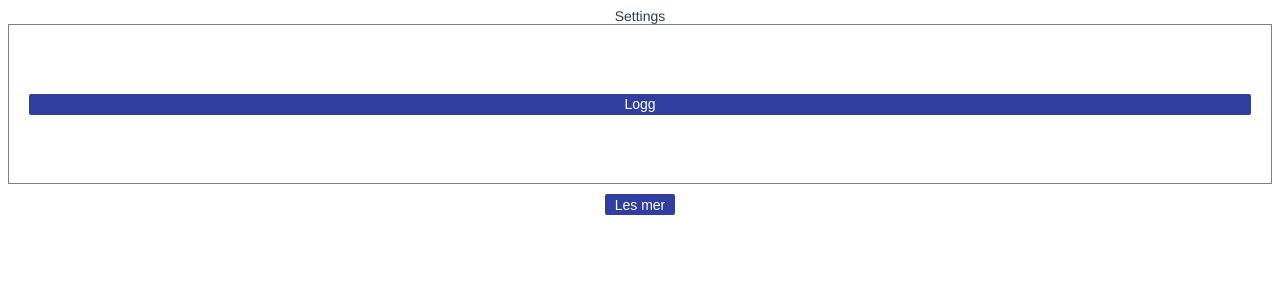
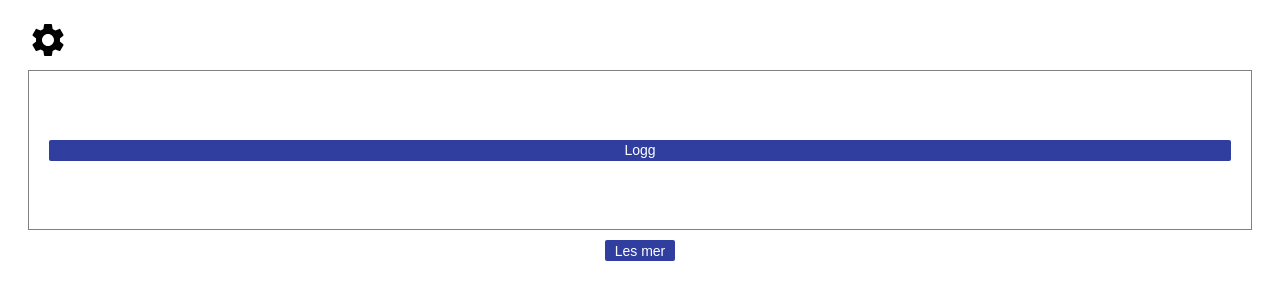
Before and after one commit to xcitic/appVsVold, a Vue app in the folder frontends/app/: page / in a window 1280 px wide. Shown: the top 300 px of the page. Built offline with nearby package versions, Linux system fonts and the light colour scheme; sample sign-in values are in the browser's storage.

Commit message:
Switch computers

```diff
--- a/frontends/app/src/App.vue
+++ b/frontends/app/src/App.vue
@@ -22,5 +22,6 @@
   -moz-osx-font-smoothing: grayscale;
   text-align: center;
   color: #2c3e50;
+  margin: 2rem;
 }
 </style>
--- a/frontends/app/src/components/NavBar.vue
+++ b/frontends/app/src/components/NavBar.vue
@@ -1,6 +1,6 @@
 <template>
-    <div>
-        <div v-if="mainPage">Settings</div>
+    <div class="navbar">
+        <Settings v-if="mainPage"></Settings>
         <div v-else @click="goBack">GoBack</div>
     </div>
 </template>
@@ -23,3 +23,11 @@
     }
 }
 </script>
+
+<style lang="scss" scoped>
+    .navbar {
+        display: flex;
+        justify-content: flex-start;
+        margin-bottom: 1rem;
+    }
+</style>
--- a/frontends/app/src/components/Settings.vue
+++ b/frontends/app/src/components/Settings.vue
@@ -1,10 +1,67 @@
 <template>
-    <div>
-        Settings
+    <div class="settings">
+        <div v-if="!isSettingsOpen" >
+            <svg @click="toggleSettingsBar" xmlns="http://www.w3.org/2000/svg" enable-background="new 0 0 24 24" viewBox="0 0 24 24" class="settingsIcon"><g><path d="M0,0h24v24H0V0z" fill="none"/><path d="M19.14,12.94c0.04-0.3,0.06-0.61,0.06-0.94c0-0.32-0.02-0.64-0.07-0.94l2.03-1.58c0.18-0.14,0.23-0.41,0.12-0.61 l-1.92-3.32c-0.12-0.22-0.37-0.29-0.59-0.22l-2.39,0.96c-0.5-0.38-1.03-0.7-1.62-0.94L14.4,2.81c-0.04-0.24-0.24-0.41-0.48-0.41 h-3.84c-0.24,0-0.43,0.17-0.47,0.41L9.25,5.35C8.66,5.59,8.12,5.92,7.63,6.29L5.24,5.33c-0.22-0.08-0.47,0-0.59,0.22L2.74,8.87 C2.62,9.08,2.66,9.34,2.86,9.48l2.03,1.58C4.84,11.36,4.8,11.69,4.8,12s0.02,0.64,0.07,0.94l-2.03,1.58 c-0.18,0.14-0.23,0.41-0.12,0.61l1.92,3.32c0.12,0.22,0.37,0.29,0.59,0.22l2.39-0.96c0.5,0.38,1.03,0.7,1.62,0.94l0.36,2.54 c0.05,0.24,0.24,0.41,0.48,0.41h3.84c0.24,0,0.44-0.17,0.47-0.41l0.36-2.54c0.59-0.24,1.13-0.56,1.62-0.94l2.39,0.96 c0.22,0.08,0.47,0,0.59-0.22l1.92-3.32c0.12-0.22,0.07-0.47-0.12-0.61L19.14,12.94z M12,15.6c-1.98,0-3.6-1.62-3.6-3.6 s1.62-3.6,3.6-3.6s3.6,1.62,3.6,3.6S13.98,15.6,12,15.6z"/></g></svg>
+        </div>
+        <div v-else class="settingsDropDown">
+            <div class="settingsbar__heading">
+                <svg @click="toggleSettingsBar" xmlns="http://www.w3.org/2000/svg" viewBox="0 0 24 24" class="settingsIcon"><path d="M0 0h24v24H0z" fill="none"/><path d="M19 6.41L17.59 5 12 10.59 6.41 5 5 6.41 10.59 12 5 17.59 6.41 19 12 13.41 17.59 19 19 17.59 13.41 12z"/></svg>
+                <div class="settingsbar__heading--text">Innstillinger</div>
+            </div>
+        </div>
     </div>
 </template>
 <script>
+import SettingsIcon from '@/assets/settings-black-48dp.svg';
 export default {
     name: "Settings",
+    components: {SettingsIcon},
+    data() {
+        return {
+            isSettingsOpen: false
+        }
+    },
+    methods: {
+        toggleSettingsBar() {
+            this.isSettingsOpen = !this.isSettingsOpen;
+        }
+    }
 }
 </script>
+
+<style lang="scss">
+    .settings {
+        height: 4rem;
+    }
+
+    .settingsIcon {
+        fill: black;
+        width: 4rem;
+        height: 4rem;
+    }
+    .settingsDropDown {
+        display: flex;
+        justify-content: flex-start;
+        margin-bottom: 1rem;
+        position: absolute;
+        z-index: 20;
+        width: 50vw;
+        height: 30vh;
+        border: 1px solid grey;
+        background-color: white;
+    }
+
+    .settingsbar__heading {
+        align-self: flex-start;
+        display: flex;
+        flex-direction: row;
+
+        &--text {
+            margin-left: 3rem;
+            align-self: center;
+            justify-self: center;
+            font-weight: 500;
+            font-size: 2rem;
+        }
+    }
+</style>
```
Also changed, not shown: frontends/app/src/assets/clear-black-48dp.svg (added), frontends/app/src/assets/settings-black-48dp.svg (added).
